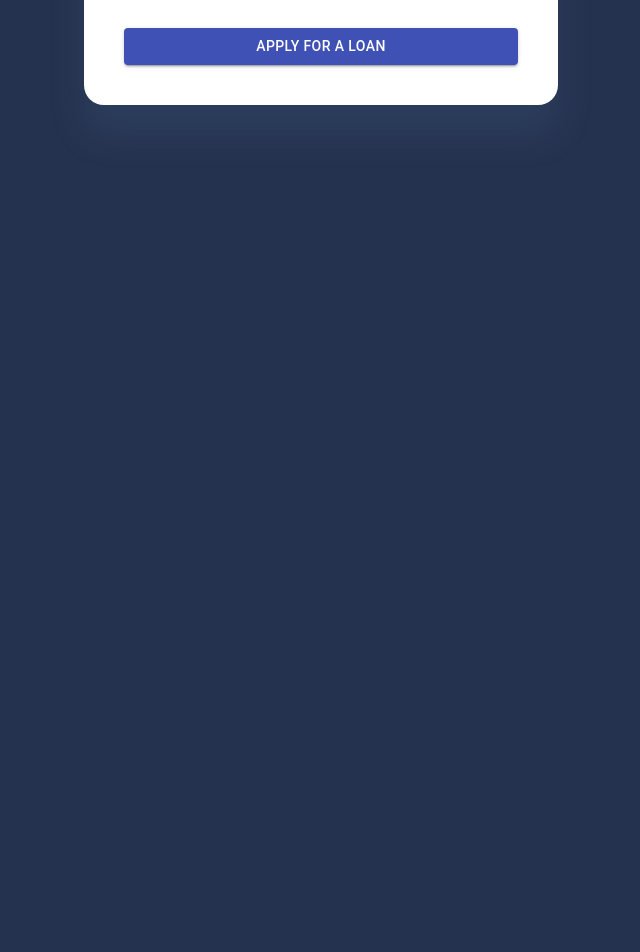
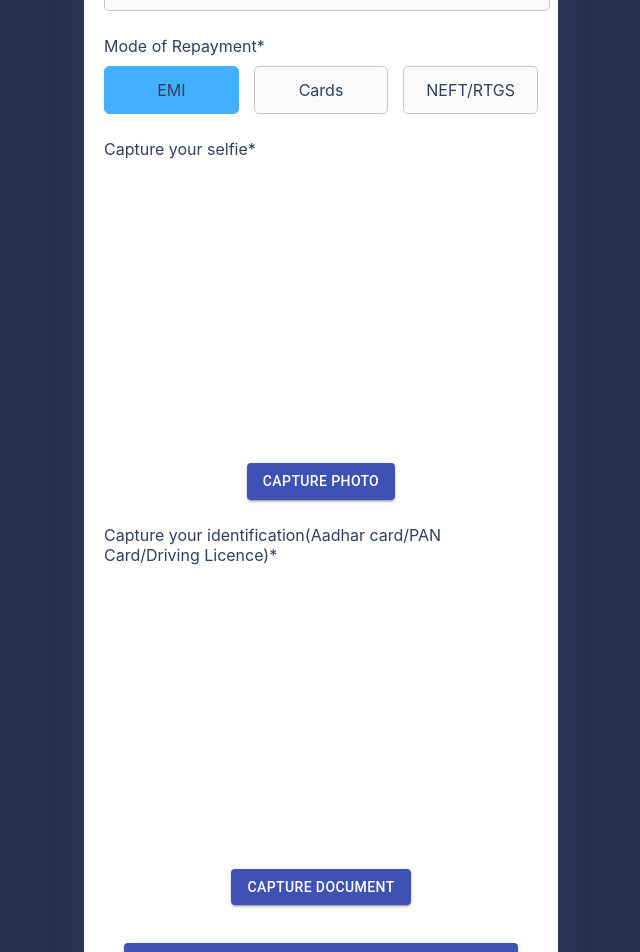
Before and after one commit to ShivamPurohit/Sphlash, a React (Create React App) app: page /applyLoan in a window 1280 px wide. Shown: the part 920-1872 px from the top of the page, without its empty margins (319-959 px from the left). Before the commit the page ends 1365 px from the top, so only its background shows below. Built offline with nearby package versions, Linux system fonts and the light colour scheme; no server answers.

Commit message:
Webcam and Apply

```diff
--- a/package.json
+++ b/package.json
@@ -16,6 +16,7 @@
     "react-router-dom": "^5.3.0",
     "react-scripts": "4.0.3",
     "react-toastify": "^8.0.3",
+    "react-webcam": "^6.0.0",
     "web-vitals": "^1.0.1"
   },
   "scripts": {
--- a/src/App.js
+++ b/src/App.js
@@ -3,6 +3,9 @@ import StudentDashboard from './Components/StudentDashboard/StudentDashboard';
 import { BrowserRouter as Router, Switch, Route } from "react-router-dom";
 import { ToastContainer } from 'react-toastify'
 import ApplyLoan from './Components/ApplyLoan/ApplyLoan';
+
+import 'react-toastify/dist/ReactToastify.css'
+import UploadInfo from './Components/UploadInfo/UploadInfo';
 
 function App() {
   return (
@@ -18,6 +21,10 @@ function App() {
           <Route exact path="/applyLoan">
             <ApplyLoan />
           </Route>
+
+          <Route exact path="/uploadInfo">
+            <UploadInfo />
+          </Route>
         </Switch>
       </Router>
 
--- a/src/Components/ApplyLoan/ApplyLoan.css
+++ b/src/Components/ApplyLoan/ApplyLoan.css
@@ -57,7 +57,7 @@
     margin-top: 10px;
 }
 
-.applyLoan__fullName, .applyLoan__emailAddress, .applyLoan__password, .applyLoan__skills, .applyLoan__types {
+.applyLoan__fullName, .applyLoan__emailAddress, .applyLoan__password, .applyLoan__skills, .applyLoan__types, .applyLoan__capture {
     margin-top: 25px;
 }
 
@@ -102,7 +102,7 @@
     text-align: center;
 }
 
-.applyLoan__recruiter {
+.applyLoan__type1 {
     width: 136px;
     height: 46px;
     background: #43AFFF 0% 0% no-repeat padding-box;
@@ -115,7 +115,20 @@
     cursor: pointer;
 }
 
-.applyLoan__candidate {
+.applyLoan__type2 {
+    width: 136px;
+    height: 46px;
+    background: #E8E8E833 0% 0% no-repeat padding-box;
+    border: 1px solid #C6C6C6;
+    border-radius: 5px;
+    display: flex;
+    align-items: center;
+    justify-content: center;
+    cursor: pointer;
+    margin-right: 15px;
+}
+
+.applyLoan__type3 {
     width: 136px;
     height: 46px;
     background: #E8E8E833 0% 0% no-repeat padding-box;
@@ -146,7 +159,7 @@ text {
     margin-top: 20px;
 }
 
-.applyLoan > p {
+.applyLoan__eligible {
     text-align: center;
     font-size: 18px;
     margin-top: 20px;
--- a/src/Components/ApplyLoan/ApplyLoan.js
+++ b/src/Components/ApplyLoan/ApplyLoan.js
@@ -4,9 +4,42 @@ import { useHistory } from "react-router-dom"
 import GaugeChart from 'react-gauge-chart'
 
 import "./ApplyLoan.css"
+import { toast } from 'react-toastify'
+import Webcam from 'react-webcam'
+
+const videoConstraints = {
+    width: 1280,
+    height: 720,
+    facingMode: "user"
+};
 
 function ApplyLoan() {
-    // const history = useHistory()
+    const history = useHistory()
+
+    const apply = (e) => {
+        e.preventDefault()
+
+        toast.success("Yay !! Successfully applied for a loan. Some lender will get back to you soon !!")
+        history.push("/stuDashboard")
+    }
+
+    const webcamRef = React.useRef(null);
+
+    const capture = React.useCallback(
+        () => {
+            const imageSrc = webcamRef.current.getScreenshot();
+            toast.success("Selfie Captured Successfully")
+        },
+        [webcamRef]
+    );
+
+    const captureDoc = React.useCallback(
+        () => {
+            const imageSrcDoc = webcamRef.current.getScreenshot();
+            toast.success("Document Captured Successfully")
+        },
+        [webcamRef]
+    );
 
     return (
         <div className="applyLoan">
@@ -16,7 +49,7 @@ function ApplyLoan() {
                 <div className="applyLoan__form">
                     <h3>APPLY FOR A LOAN</h3>
 
-                    <p>Your eligibility score is: </p>
+                    <p className="applyLoan__eligible">Your eligibility score is: </p>
                     <div className="applyLoan__score">
                         <GaugeChart id="gauge-chart2"
                             nrOfLevels={20}
@@ -51,12 +84,60 @@ function ApplyLoan() {
                         <input type="text" placeholder="Enter your duration" />
                     </div>
 
+                    <div className="applyLoan__types">
+                        <p>Mode of Repayment*</p>
+
+                        <div className="applyLoan__type">
+                            <p className="applyLoan__type1">EMI</p>
+                            <p className="applyLoan__type2">Cards</p>
+                            <p className="applyLoan__type3">NEFT/RTGS</p>
+                        </div>
+                    </div>
+
+                    <div className="applyLoan__capture">
+                        <p>Capture your selfie*</p>
+
+                        <Webcam
+                            audio={false}
+                            height={300}
+                            ref={webcamRef}
+                            screenshotFormat="image/jpeg"
+                            width={450}
+                            videoConstraints={videoConstraints}
+                        />
+                        <Button variant="contained" color="primary" onClick={capture} style={{
+                            display: "flex",
+                            margin: "auto"
+                        }}>Capture photo</Button>
+                    </div>
+
+                    <div className="applyLoan__capture">
+                        <p>Capture your identification(Aadhar card/PAN Card/Driving Licence)*</p>
+
+                        <Webcam
+                            audio={false}
+                            height={300}
+                            ref={webcamRef}
+                            screenshotFormat="image/jpeg"
+                            width={450}
+                            videoConstraints={videoConstraints}
+                        />
+                        <Button variant="contained" color="primary" onClick={captureDoc} style={{
+                            display: "flex",
+                            margin: "auto"
+                        }}>Capture Document</Button>
+                    </div>
+
                     <div className="applyLoan__submit">
-                        <Button variant="contained" color="primary" fullWidth>Apply for a loan</Button>
+                        <Button variant="contained" color="primary" fullWidth onClick={apply}>Apply for a loan</Button>
+                    </div>
+
+                    <div className="applyLoan__back">
+                        <Button variant="contained" color="primary" fullWidth onClick={() => history.push("/stuDashboard")}>Go back to Dashboard</Button>
                     </div>
                 </div>
             </div>
-        </div>
+        </div >
     )
 }
 
--- /dev/null
+++ b/src/Components/UploadInfo/UploadInfo.js
@@ -0,0 +1,13 @@
+import React from 'react'
+
+import "./UploadInfo.css"
+
+function UploadInfo() {
+    return (
+        <div>
+
+        </div>
+    )
+}
+
+export default UploadInfo
```
Also changed, not shown: src/Components/UploadInfo/UploadInfo.css (added), 1 other file (tests, documents, lock files or other folders).
